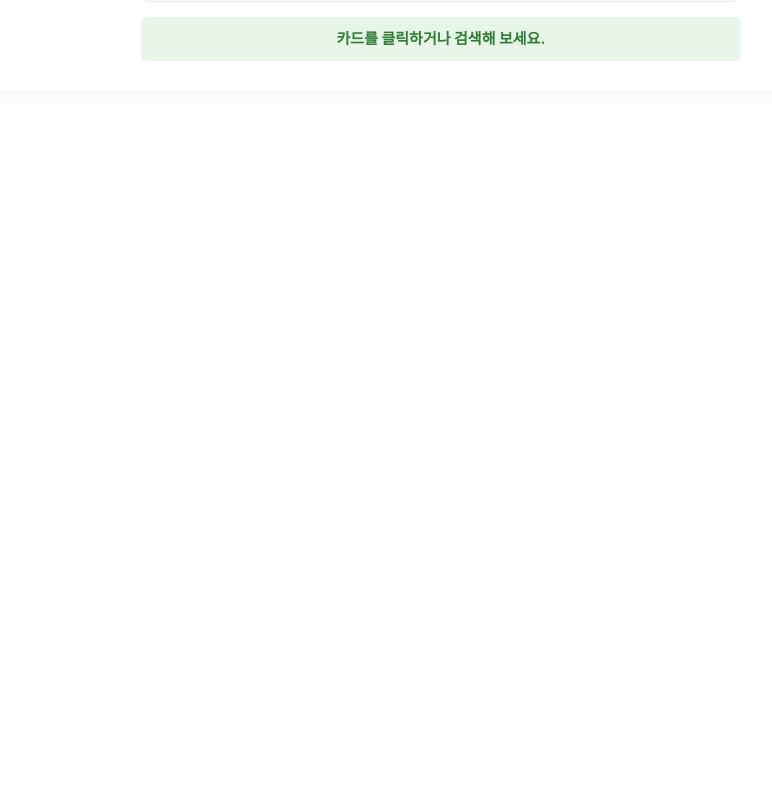
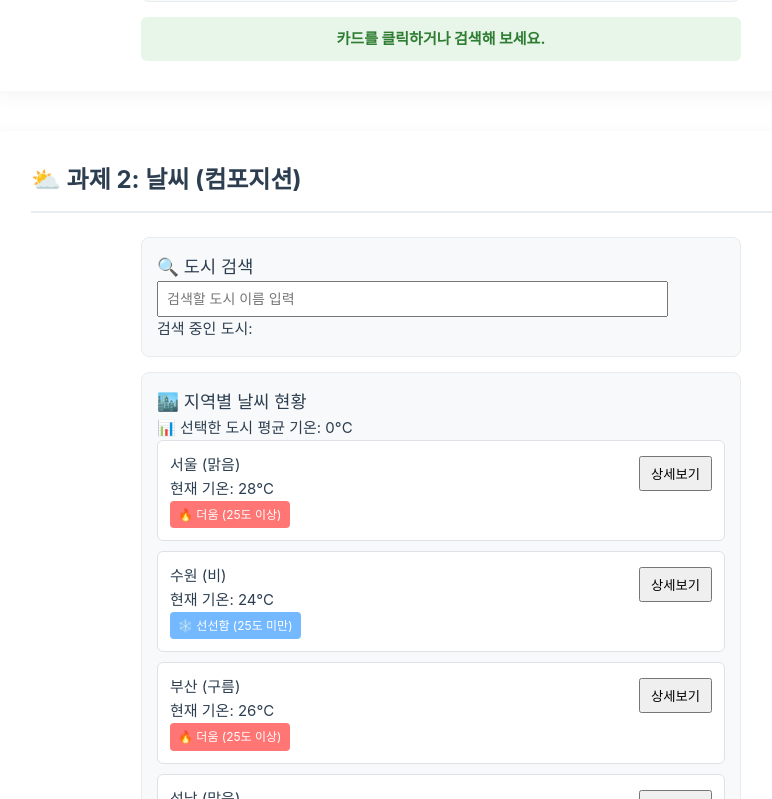
Before and after one commit to mingyukang5420/skala-vue, a Vue app: page / in a window 1280 px wide. Shown: the part 441-1240 px from the top of the page, without its empty margins (19-791 px from the left). Before the commit the page ends 800 px from the top, so only its background shows below. Built offline with nearby package versions, Linux system fonts and the light colour scheme.

Commit message:
chore: add weather composition section to home view

```diff
--- a/src/views/WeatherHomeView.vue
+++ b/src/views/WeatherHomeView.vue
@@ -1,5 +1,6 @@
 <script setup>
 import WeatherMockup from '@/components/exercise/WeatherMockup.vue'
+import WeatherComposition from '@/components/exercise/WeatherComposition.vue'
 </script>
 
 <template>
@@ -8,4 +9,9 @@ import WeatherMockup from '@/components/exercise/WeatherMockup.vue'
     <hr />
     <WeatherMockup />
   </div>
+  <div class="app-container">
+    <h1>⛅ 과제 2: 날씨 (컴포지션)</h1>
+    <hr />
+    <WeatherComposition />
+  </div>
 </template>
```
